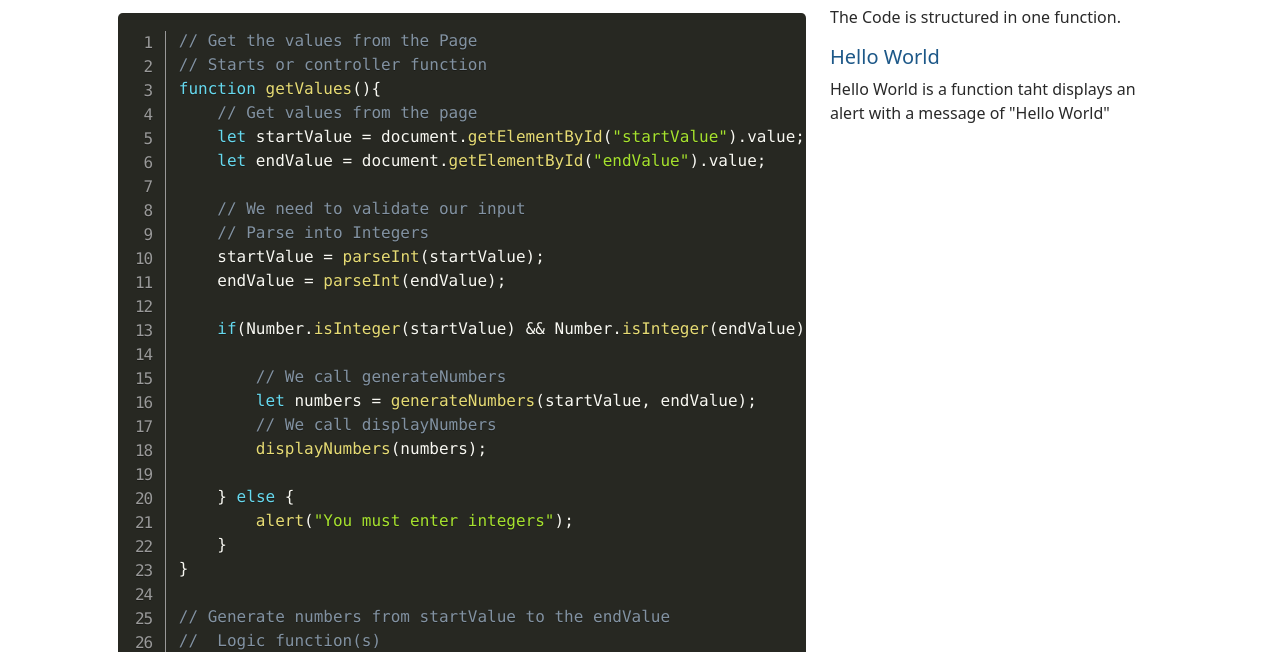
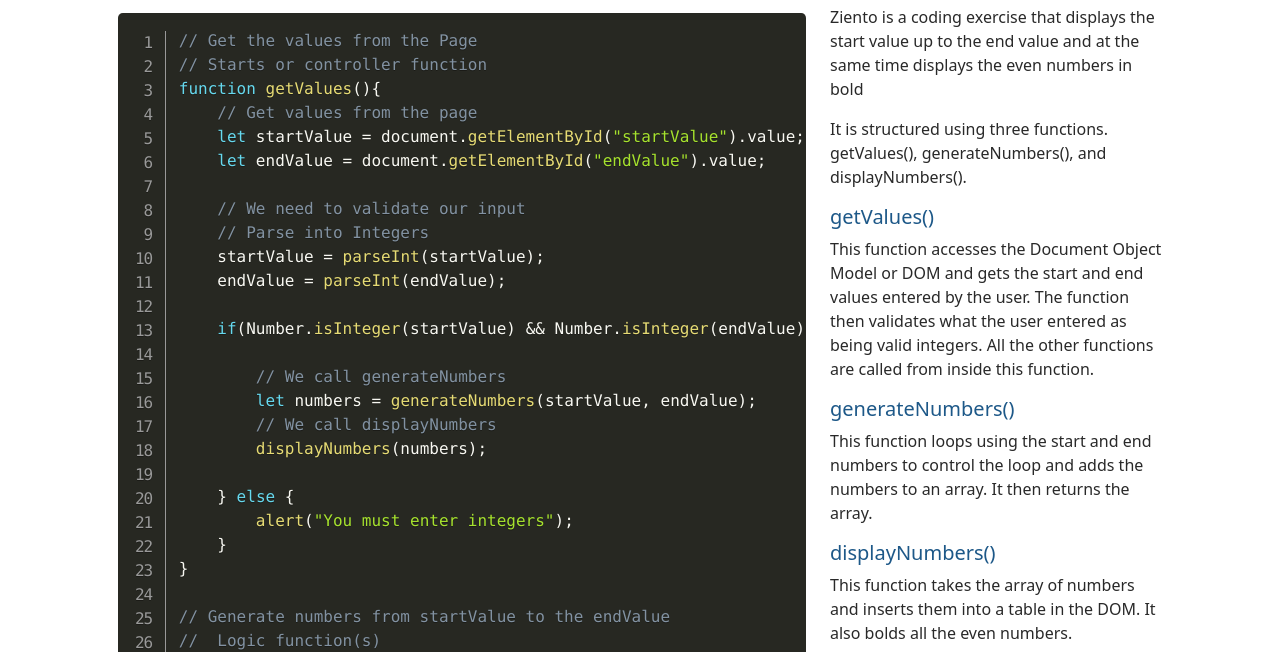
Before and after one commit to Merthynz/Ziento, a plain HTML site: page code.html in a window 1280 px wide. Shown: the part 138-790 px from the top of the page. Drawn offline with nearby package versions, Linux system fonts and the light colour scheme.

Commit message:
Updated Code Page

```diff
--- a/code.html
+++ b/code.html
@@ -124,9 +124,14 @@ function displayNumbers(numbers){
                     </pre>
                 </div>
                 <div class="col-lg-4">
-                    <p>The Code is structured in one function.</p>
-                    <h5>Hello World</h5>
-                    <p>Hello World is a function taht displays an alert with a message of "Hello World"</p>
+                    <p>Ziento is a coding exercise that displays the start value up to the end value and at the same time displays the even numbers in bold</p>
+                    <p>It is structured using three functions. getValues(), generateNumbers(), and displayNumbers().</p>
+                    <h5>getValues()</h5>
+                    <p>This function accesses the Document Object Model or DOM and gets the start and end values entered by the user. The function then validates what the user entered as being valid integers. All the other functions are called from inside this function.</p>
+                    <h5>generateNumbers()</h5>
+                    <p>This function loops using the start and end numbers to control the loop and adds the numbers to an array. It then returns the array.</p>
+                    <h5>displayNumbers()</h5>
+                    <p>This function takes the array of numbers and inserts them into a table in the DOM. It also bolds all the even numbers.</p>
                 </div>
             </div>
         </div>
```
